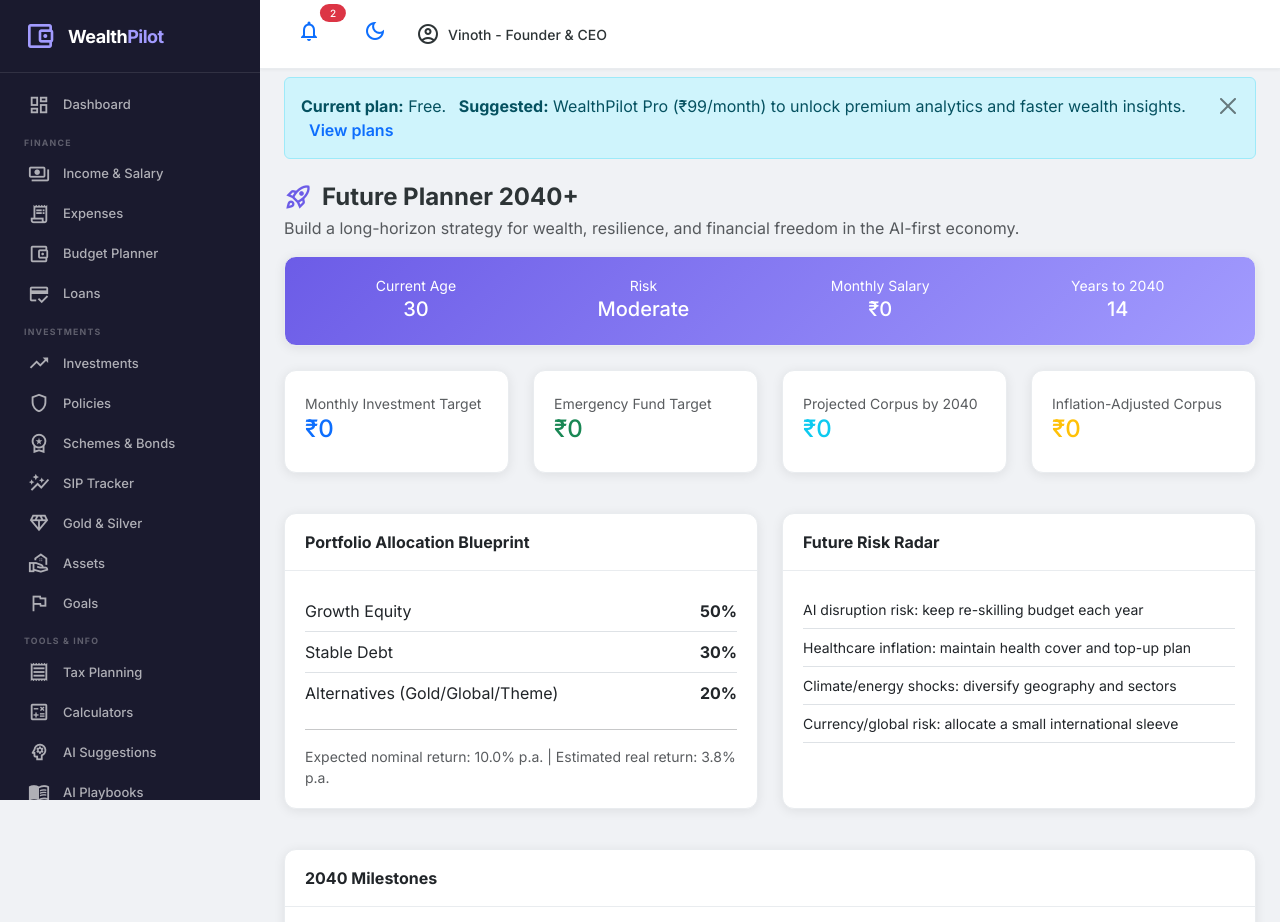
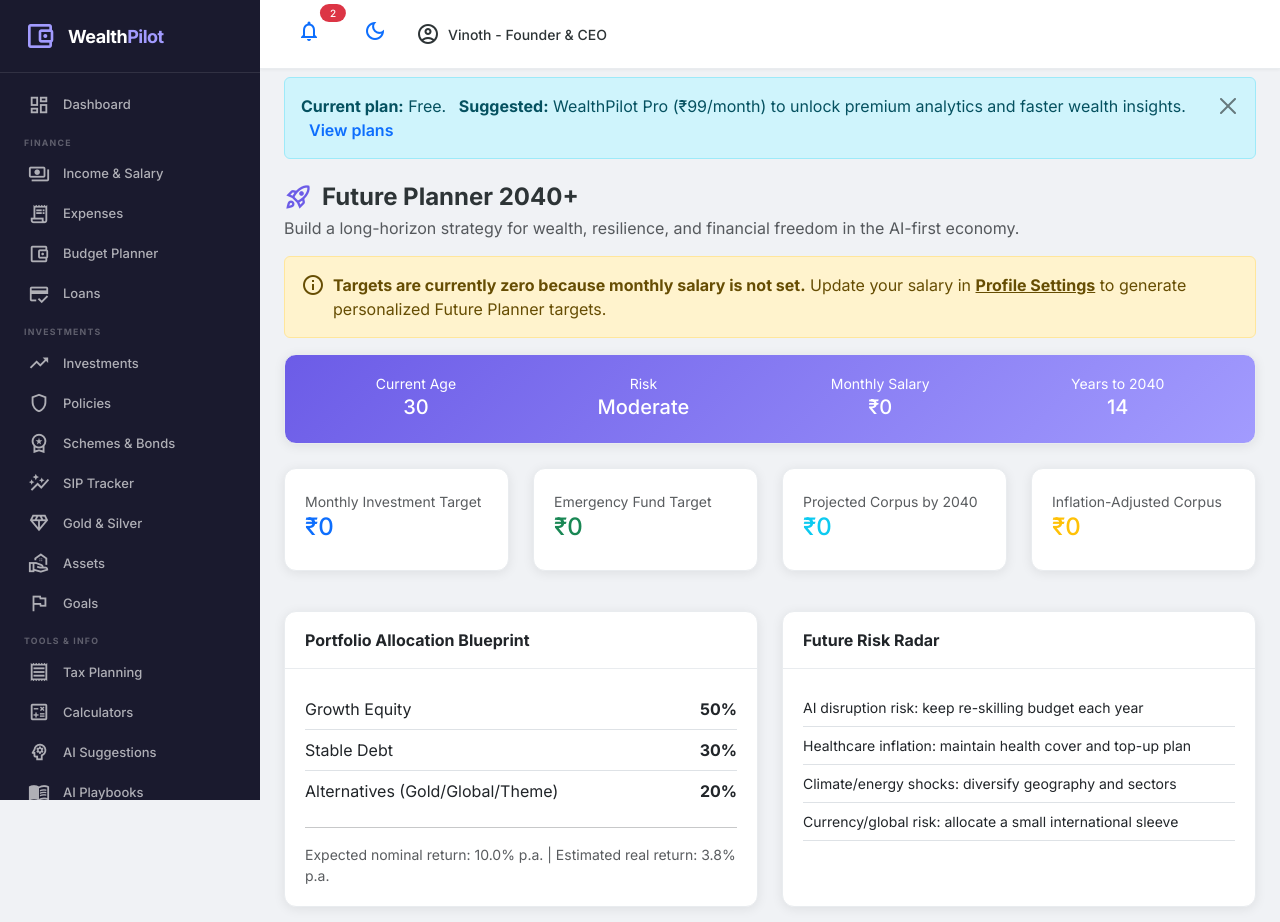
Before and after one commit to vinothkumarmari/WealthPilot, a Flask app: page /future-planner in a window 1280 px wide. Shown: the top 922 px of the page. Run offline with Flask 3, Linux system fonts and the light colour scheme; a user stored in the database is signed in; data comes from the database, SQL or seed files in the repository; data that the repository does not hold is empty; some libraries are stand-ins or nearby versions.

Commit message:
Add zero-salary guidance banner in Future Planner

```diff
--- a/app/templates/future_planner.html
+++ b/app/templates/future_planner.html
@@ -5,6 +5,16 @@
     <h4><span class="material-icons-outlined">rocket_launch</span> Future Planner {{ data.profile.target_year }}+</h4>
     <p class="text-muted mb-0">Build a long-horizon strategy for wealth, resilience, and financial freedom in the AI-first economy.</p>
 </div>
+
+{% if (data.profile.monthly_salary or 0) <= 0 %}
+<div class="alert alert-warning d-flex align-items-start" role="alert">
+    <span class="material-icons-outlined me-2">info</span>
+    <div>
+        <strong>Targets are currently zero because monthly salary is not set.</strong>
+        Update your salary in <a href="{{ url_for('main.profile') }}" class="alert-link">Profile Settings</a> to generate personalized Future Planner targets.
+    </div>
+</div>
+{% endif %}
 
 <div class="row mb-4">
     <div class="col-12">
```
